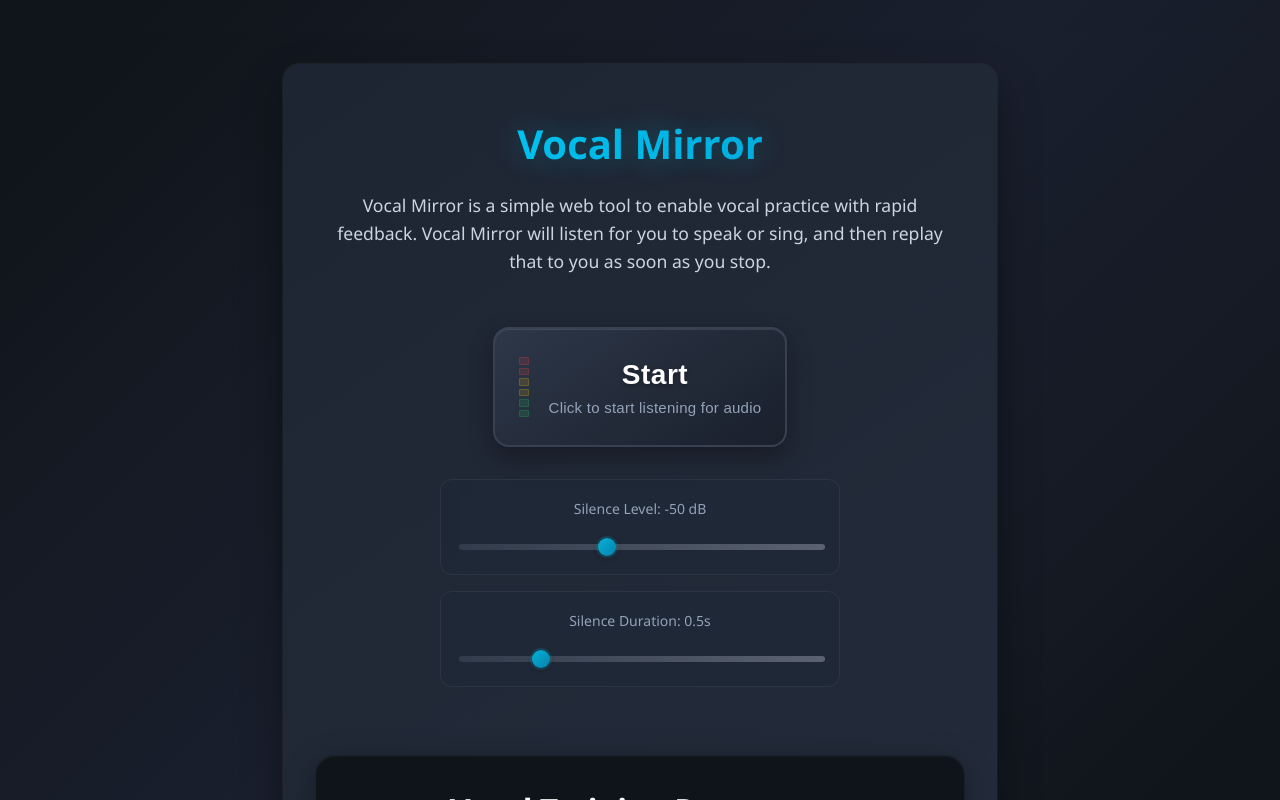
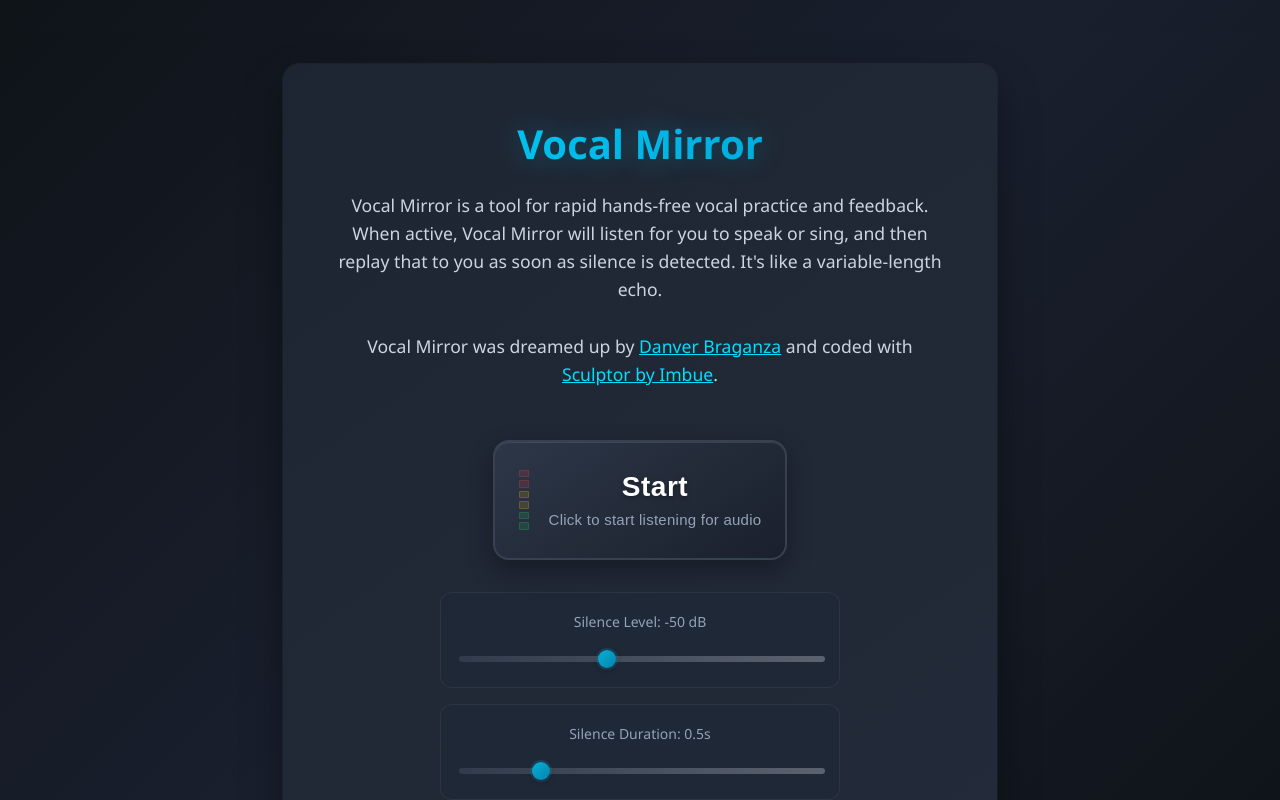
Before and after one commit to danverbraganza/vocal-mirror, a React (Vite) app: page / in a window 1280 px wide. Shown: the top 800 px of the page. Built offline with nearby package versions, Linux system fonts and the light colour scheme.

Commit message:
Update copy

```diff
--- a/src/App.tsx
+++ b/src/App.tsx
@@ -177,9 +177,12 @@ function App() {
       <div id="wrapper">
         <h1>Vocal Mirror</h1>
       <div className="copy">
-        Vocal Mirror is a simple web tool to enable vocal practice with rapid feedback.
-        Vocal Mirror will listen for you to speak or sing, and then replay that to you
-        as soon as you stop.
+        Vocal Mirror is a tool for rapid hands-free vocal practice and feedback.<br/>
+
+		When active, Vocal Mirror will listen for you to speak or sing, and then replay that to you
+        as soon as silence is detected. It's like a variable-length echo. <br/> <br/>
+
+		Vocal Mirror was dreamed up by <a href="https://danverbraganza.com">Danver Braganza</a> and coded with <a href="https://imbue.com?utm_source=vocal-mirror&utm_medium=web-app&utm_campaign=attribution&utm_content=danverbraganza.com" target="_blank" rel="noopener noreferrer">Sculptor by Imbue</a>.
       </div>
       <div id="display">
         {error && (
--- a/vocal-mirror.css
+++ b/vocal-mirror.css
@@ -524,6 +524,10 @@ input[type=number]::-webkit-outer-spin-button {
     text-align: center;
 }
 
+a {
+	color: #00dfff;
+}
+
 /* Enhanced responsive design */
 @media (max-width: 768px) {
     .resources-section {
```
